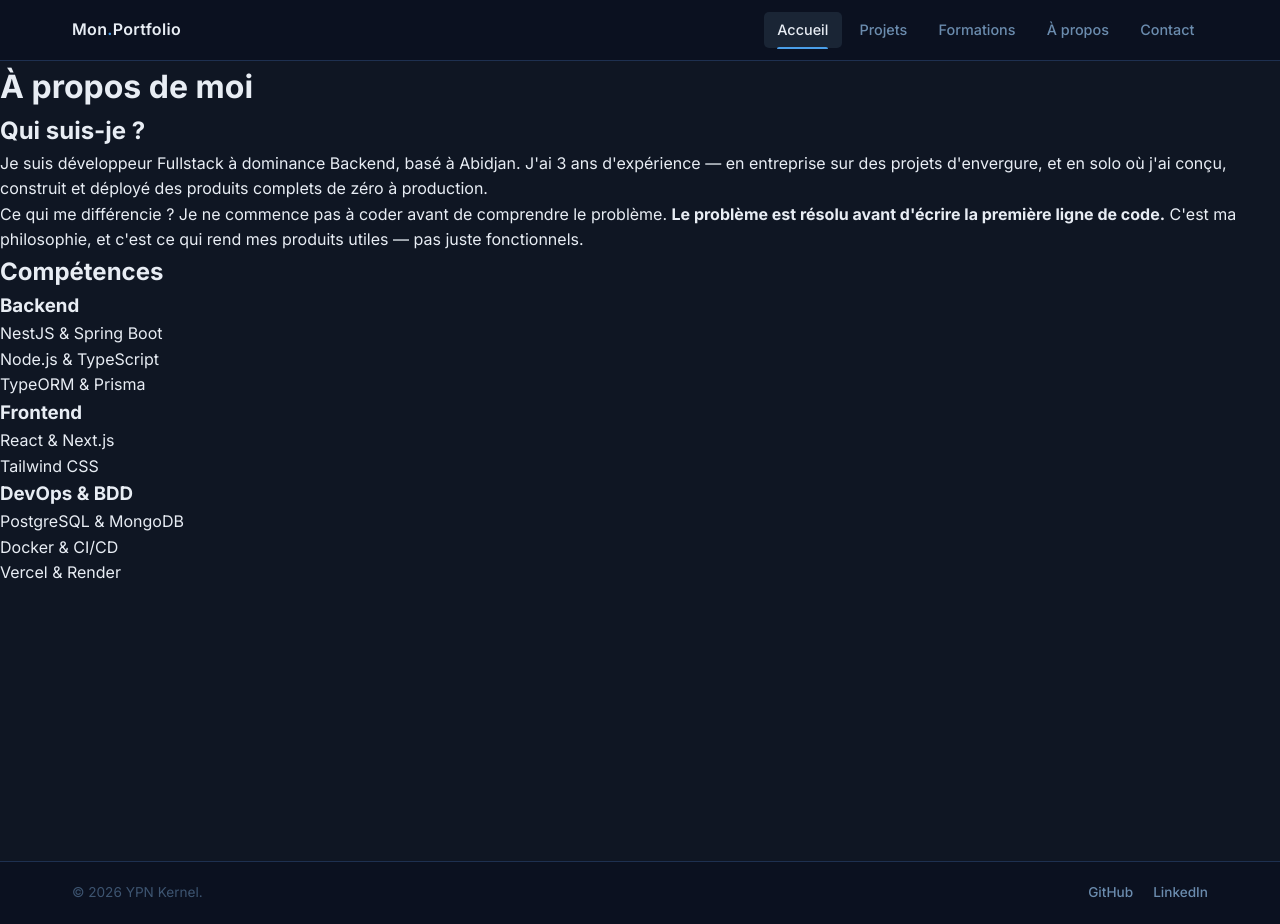
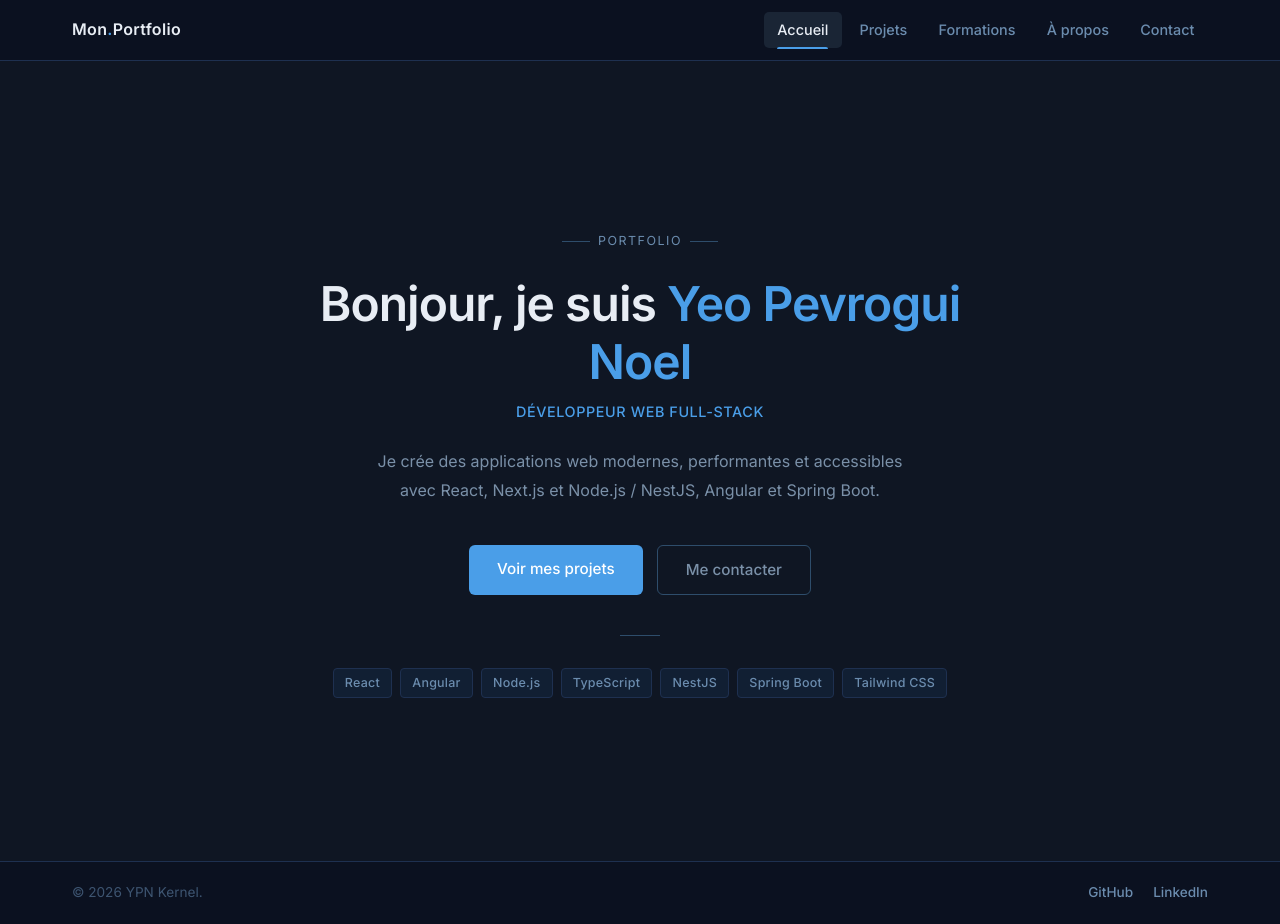
Before and after one commit to yeonoel/Portfolio, a Next.js app: page / in a window 1280 px wide. Built offline with nearby package versions, Linux system fonts and the light colour scheme.

Commit message:
update color body and photos and favicon

```diff
--- a/app/a-propos/page.jsx
+++ b/app/a-propos/page.jsx
@@ -9,7 +9,7 @@ export default function About() {
                 <div className={styles.bio}>
                     <div className={styles.bioHeader}>
                         <img
-                            src="/images/photo.png"
+                            src="/images/photo.jpg"
                             alt="Yeo Noel"
                             className={styles.avatar}
                         />
--- a/app/page.js
+++ b/app/page.js
@@ -1,56 +1,49 @@
-import styles from './page.module.css'
-export default function About() {
+import styles from "./page.module.css"
+import Tag from "../components/Tag/Tag";
+const technologies = [
+  "React",
+  "Angular",
+  "Node.js",
+  "TypeScript",
+  "NestJS",
+  "Spring Boot",
+  "Tailwind CSS",
+]
+
+export default function Home() {
   return (
-    <div className={styles.container}>
-      <h1 className={styles.title}>À propos de moi</h1>
+    <div className={styles.hero}>
+      <div className={styles.heroContent}>
 
-      <div className={styles.content}>
-        <div className={styles.bio}>
-          <h2>Qui suis-je ?</h2>
-          <p>
-            Je suis développeur Fullstack à dominance Backend, basé à Abidjan.
-            J&apos;ai 3 ans d&apos;expérience — en entreprise sur des projets
-            d&apos;envergure, et en solo où j&apos;ai conçu, construit et déployé
-            des produits complets de zéro à production.
-          </p>
-          <p>
-            Ce qui me différencie ? Je ne commence pas à coder avant de comprendre
-            le problème. <strong>Le problème est résolu avant d&apos;écrire
-              la première ligne de code.</strong> C&apos;est ma philosophie,
-            et c&apos;est ce qui rend mes produits utiles — pas juste fonctionnels.
-          </p>
+        <p className={styles.eyebrow}>Portfolio</p>
+
+        <h1 className={styles.heroTitle}>
+          Bonjour, je suis{" "}
+          <span className={styles.highlight}>Yeo Pevrogui Noel</span>
+        </h1>
+        <p className={styles.heroSubtitle}>Développeur Web Full-Stack</p>
+        <p className={styles.heroDescription}>
+          Je crée des applications web modernes, performantes et accessibles
+          avec React, Next.js et Node.js / NestJS, Angular et Spring Boot.
+        </p>
+
+        <div className={styles.heroButtons}>
+          <a href="/projets" className={`${styles.btn} ${styles.btnPrimary}`}>
+            Voir mes projets
+          </a>
+          <a href="/contact" className={`${styles.btn} ${styles.btnSecondary}`}>
+            Me contacter
+          </a>
         </div>
 
-        <div className={styles.skills}>
-          <h2>Compétences</h2>
-          <div className={styles.skillGrid}>
-            <div className={styles.skillCategory}>
-              <h3>Backend</h3>
-              <ul>
-                <li>NestJS & Spring Boot</li>
-                <li>Node.js & TypeScript</li>
-                <li>TypeORM & Prisma</li>
-              </ul>
-            </div>
+        <div className={styles.divider} />
 
-            <div className={styles.skillCategory}>
-              <h3>Frontend</h3>
-              <ul>
-                <li>React & Next.js</li>
-                <li>Tailwind CSS</li>
-              </ul>
-            </div>
+        <div className={styles.tagsContainer}>
+          {technologies.map((tech, index) => (
+            <Tag key={index}>{tech}</Tag>
+          ))}
+        </div>
 
-            <div className={styles.skillCategory}>
-              <h3>DevOps & BDD</h3>
-              <ul>
-                <li>PostgreSQL & MongoDB</li>
-                <li>Docker & CI/CD</li>
-                <li>Vercel & Render</li>
-              </ul>
-            </div>
-          </div>
-        </div>
       </div>
     </div>
   )
```
